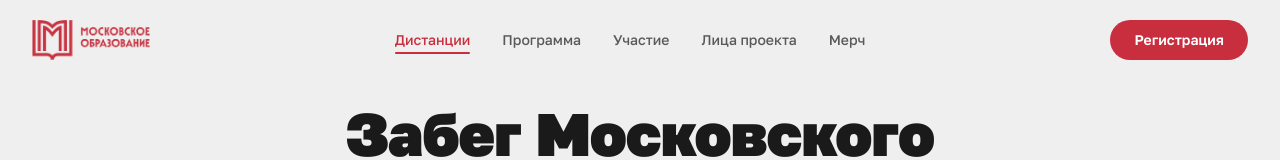
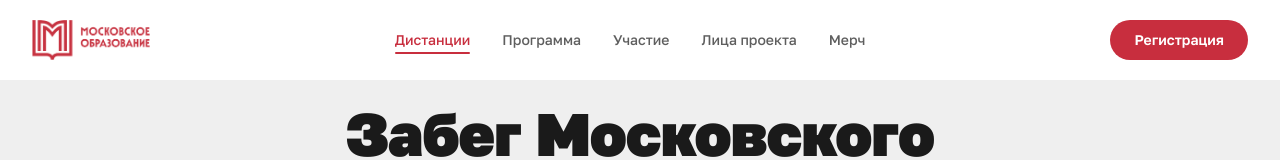
Before and after one commit to srgolubev/edurun, a Next.js app: page / in a window 1280 px wide. Shown: the top 160 px of the page. Built offline with nearby package versions, Linux system fonts and the light colour scheme.

Commit message:
Мобильная шапка: скрытие при скролле вниз, safe-area-inset для Safari

```diff
--- a/app/layout.tsx
+++ b/app/layout.tsx
@@ -5,6 +5,7 @@ const SITE_URL = "https://zabegmosobr.ru";
 
 export const viewport: Viewport = {
   themeColor: "#c82e3e",
+  viewportFit: "cover",
 };
 
 export const metadata: Metadata = {
--- a/components/Header.tsx
+++ b/components/Header.tsx
@@ -15,6 +15,7 @@ const navLinks = [
 
 export default function Header() {
   const [isScrolled, setIsScrolled] = useState(false);
+  const [headerVisible, setHeaderVisible] = useState(true);
   const [mobileOpen, setMobileOpen] = useState(false);
   const [activeSection, setActiveSection] = useState("");
 
@@ -34,7 +35,23 @@ export default function Header() {
   }, []);
 
   useEffect(() => {
-    const handleScroll = () => setIsScrolled(window.scrollY > 20);
+    let lastY = window.scrollY;
+    const handleScroll = () => {
+      const y = window.scrollY;
+      setIsScrolled(y > 20);
+      // On mobile: hide header on scroll down, show on scroll up
+      if (window.innerWidth < 768) {
+        if (y > lastY && y > 80) {
+          setHeaderVisible(false);
+          setMobileOpen(false);
+        } else {
+          setHeaderVisible(true);
+        }
+      } else {
+        setHeaderVisible(true);
+      }
+      lastY = y;
+    };
     window.addEventListener("scroll", handleScroll, { passive: true });
     return () => window.removeEventListener("scroll", handleScroll);
   }, []);
@@ -52,11 +69,12 @@ export default function Header() {
       className={`fixed top-0 left-0 right-0 z-50 transition-all duration-300 ${
         isScrolled
           ? "bg-white shadow-[0_1px_8px_rgba(0,0,0,0.08)]"
-          : "bg-transparent"
+          : "bg-white"
       }`}
+      style={{ paddingTop: "env(safe-area-inset-top, 0px)" }}
       initial={{ y: -80, opacity: 0 }}
-      animate={{ y: 0, opacity: 1 }}
-      transition={{ duration: 0.5, ease: "easeOut" }}
+      animate={{ y: headerVisible ? 0 : -100, opacity: headerVisible ? 1 : 0 }}
+      transition={{ duration: 0.3, ease: "easeOut" }}
     >
       <div className="max-w-7xl mx-auto px-4 sm:px-6 lg:px-8">
         <div className="flex items-center justify-between h-16 md:h-20">
```
